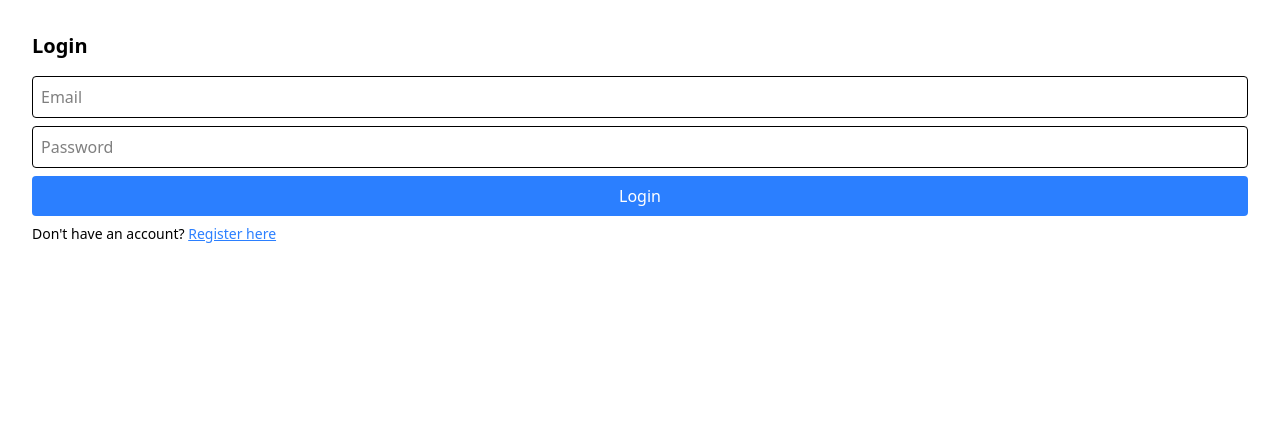
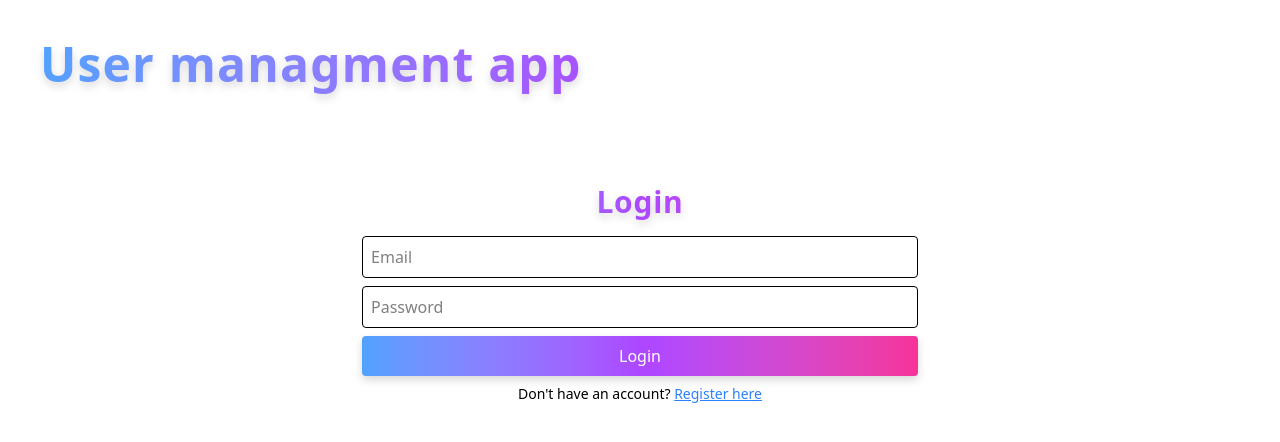
Before and after one commit to Umar7799/user_managment, a React (Vite) app in the folder FrontEnd/: page / in a window 1280 px wide. Shown: the top 442 px of the page. Built offline with nearby package versions, Linux system fonts and the light colour scheme; no server answers.

Commit message:
first change

```diff
--- a/FrontEnd/src/Login.jsx
+++ b/FrontEnd/src/Login.jsx
@@ -30,10 +30,17 @@ const Login = ({ onLogin, onShowRegister }) => {
   };
 
   return (
-    <div className="p-4">
-      <h2 className="text-xl font-semibold mb-4">Login</h2>
+    <div className="p-4 overflow-hidden h-screen space-y-22">
+
+      <h1 className="p-2 text-5xl font-extrabold tracking-wide text-transparent bg-clip-text bg-gradient-to-r from-blue-400 via-purple-500 to-pink-500 drop-shadow-lg">
+        User managment app
+      </h1>
+
+      <div className="flex justify-center items-center text-center">
 
         {/* ✅ Show error message if exists */}
+        <div>
+          <h2 className="text-3xl font-extrabold tracking-wide text-transparent bg-clip-text bg-gradient-to-r from-blue-400 via-purple-500 to-pink-500 drop-shadow-lg mb-4">Login</h2>
           {errorMessage && <p className="text-red-500 mb-2">{errorMessage}</p>}
 
           <input
@@ -50,19 +57,19 @@ const Login = ({ onLogin, onShowRegister }) => {
             onChange={(e) => setPassword(e.target.value)}
             className="p-2 border rounded mb-2 w-full"
           />
-      <button onClick={handleLogin} className="bg-blue-500 text-white p-2 rounded w-full">
+          <button onClick={handleLogin} className="bg-gradient-to-r from-blue-400 via-purple-500 to-pink-500 drop-shadow-lg text-white p-2 rounded w-full">
             Login
           </button>
 
           <p className="mt-2 text-sm">
             Don't have an account?{" "}
-        <span
-          className="text-blue-500 cursor-pointer underline"
-          onClick={onShowRegister}
-        >
-          Register here
-        </span>
+            <span className="text-blue-500 cursor-pointer underline" onClick={onShowRegister}>Register here</span>
           </p>
+        </div>
+
+
+      </div>
+
     </div>
   );
 };
--- a/FrontEnd/src/Register.jsx
+++ b/FrontEnd/src/Register.jsx
@@ -38,8 +38,17 @@ const Register = ({ onLogin }) => {
 
 
   return (
-    <div className="p-4">
-      <h2 className="text-xl font-semibold mb-4">Register</h2>
+    <div className="p-4 overflow-hidden h-screen space-y-22">
+
+
+      <h1 className="p-2 text-5xl font-extrabold tracking-wide text-transparent bg-clip-text bg-gradient-to-r from-blue-400 via-purple-500 to-pink-500 drop-shadow-lg">
+        User managment app
+      </h1>
+      <div className="flex justify-center items-center text-center">
+        <div>
+
+
+          <h2 className="text-3xl font-extrabold tracking-wide text-transparent bg-clip-text bg-gradient-to-r from-blue-400 via-purple-500 to-pink-500 drop-shadow-lg mb-4">Register</h2>
 
           {error && <p className="text-red-500">{error}</p>}
 
@@ -65,7 +74,7 @@ const Register = ({ onLogin }) => {
             className="p-2 border rounded mb-2 w-full"
           />
 
-      <button onClick={handleRegister} className="bg-green-500 text-white p-2 rounded w-full">
+          <button onClick={handleRegister} className="bg-gradient-to-r from-green-600 via-green-400 to-purple-400 drop-shadow-lg text-white p-2 rounded w-full">
             Register
           </button>
 
@@ -76,6 +85,10 @@ const Register = ({ onLogin }) => {
             </span>
           </p>
         </div>
+
+      </div>
+
+    </div>
   );
 };
 
```
Lines whose indentation alone changed are shown as unchanged.
